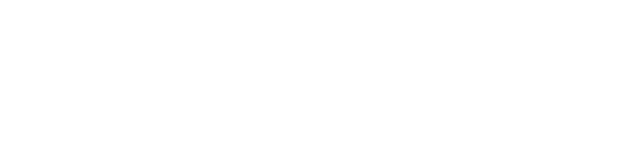
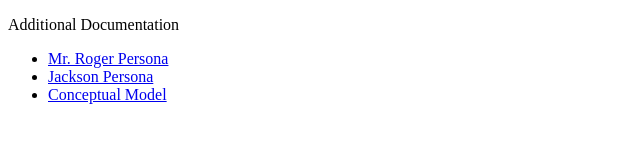
Before and after one commit to aregensberg/Astronomy, a plain HTML site: page epic/index.html in a window 1280 px wide. Shown: the whole page, without its empty margins (0-640 px from the left). Drawn offline with Linux system fonts and the light colour scheme.

Commit message:
added html links in index.html

```diff
--- a/epic/index.html
+++ b/epic/index.html
@@ -8,6 +8,11 @@
   <title>Landing Page</title>
 </head>
 <body>
-
+<p>Additional Documentation</p>
+<ul>
+  <li><a href="roger.html">Mr. Roger Persona</a></li>
+  <li><a href="jackson.html">Jackson Persona</a></li>
+  <li><a href="concept-model.html">Conceptual Model</a></li>
+</ul>
 </body>
 </html>
```
Also changed, not shown: epic/concept-model.html (added).
